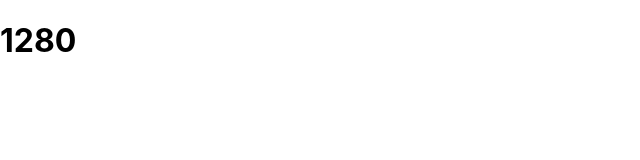
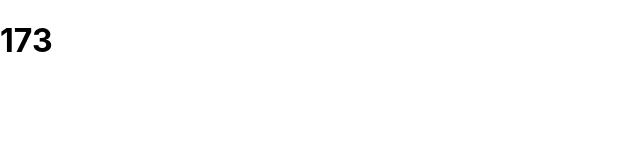
Before and after one commit to tanhoang0710/react-with-f8, a React (Create React App) app: page / in a window 1280 px wide. Shown: the top 160 px of the page, without its empty margins (0-640 px from the left). Built offline with nearby package versions, Linux system fonts and the light colour scheme.

Commit message:
32. useEffect with timer functions

```diff
--- a/src/Content.js
+++ b/src/Content.js
@@ -15,23 +15,22 @@ export default function Content() {
 	// 1. Callback luon dc goi sau khi component mounted
 	// 2. Clean up function luon dc goi truoc khi component duoc unmounted
 
-	const [width, setWidth] = useState(window.innerWidth);
+	// Note: Khi thay component co the bi unmounted bang bat ki truong hop nao, ma o trong component do co sd setInterval, setTimeout, async, listener event, subcribe event thi luon nho dung clean up function de tranh ro ri bo nho
+
+	const [countdown, setCountdown] = useState(180);
 
 	useEffect(() => {
-		const resizeHandler = () => {
-			setWidth(window.innerWidth);
-		};
-
-		window.addEventListener("resize", resizeHandler);
-
+		const timerId = setInterval(() => {
+			setCountdown((prev) => prev - 1);
+		}, 1000);
 		return () => {
-			window.removeEventListener("resize", resizeHandler);
+			clearInterval(timerId);
 		};
 	}, []);
 
 	return (
 		<div>
-			<h1>{width}</h1>
+			<h1>{countdown}</h1>
 		</div>
 	);
 }
```
